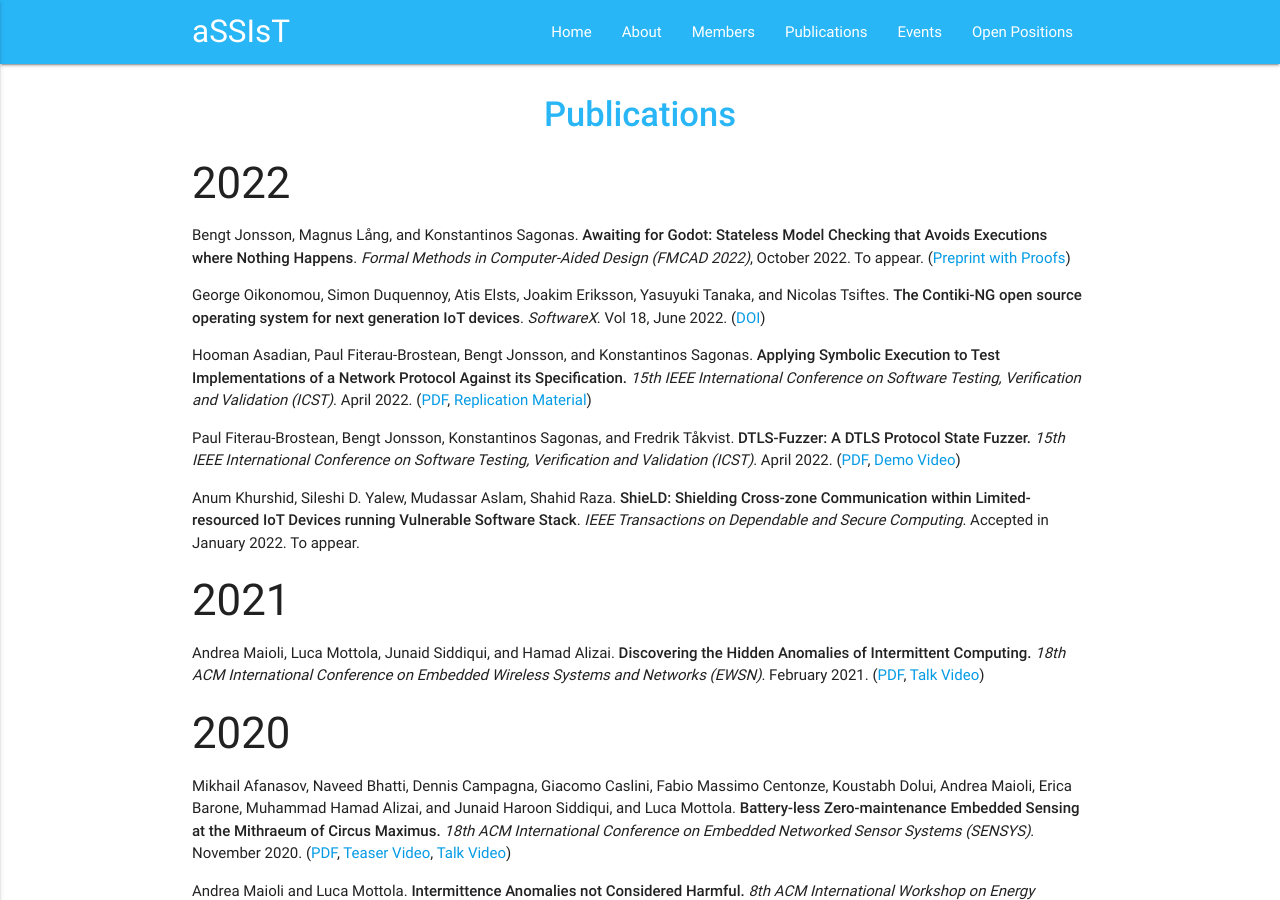
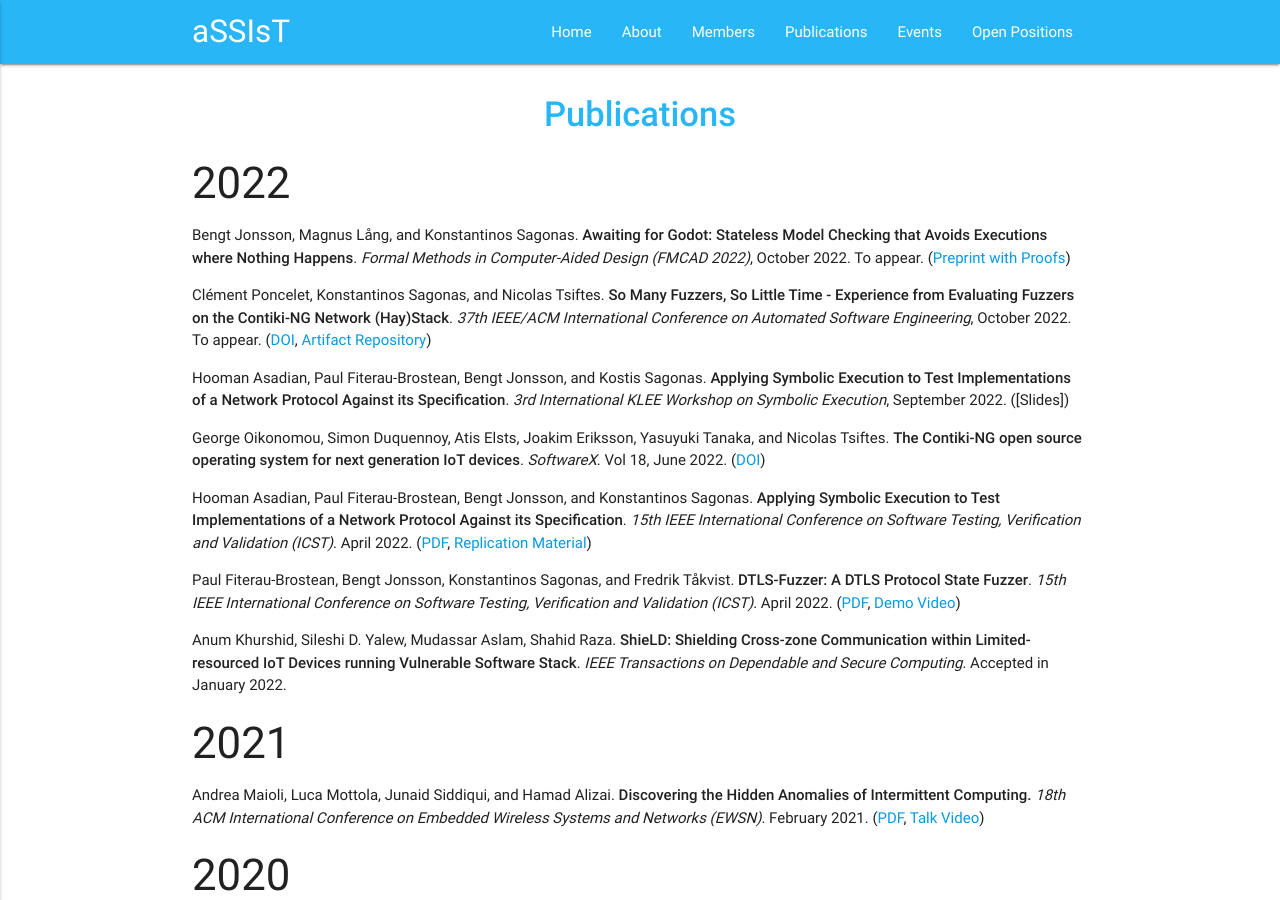
Before and after one commit to assist-project/assist-project.github.io, a Jekyll site: the page built from 03-publications.md, in a window 1280 px wide and 900 px high. Built offline with Jekyll 4.4.1, drawn with Linux system fonts in a browser that asks for light colours.

Commit message:
Add So Many Fuzzers paper info

```diff
--- a/03-publications.md
+++ b/03-publications.md
@@ -8,17 +8,23 @@ permalink: /publications/
 
 - Bengt Jonsson, Magnus Lång, and Konstantinos Sagonas. **Awaiting for Godot: Stateless Model Checking that Avoids Executions where Nothing Happens**. _Formal Methods in Computer-Aided Design (FMCAD 2022)_, October 2022. To appear. ([Preprint with Proofs](http://arxiv.org/abs/2208.09259))
 
+- Clément Poncelet, Konstantinos Sagonas, and Nicolas Tsiftes. **So Many Fuzzers, So Little Time - Experience from Evaluating Fuzzers on the Contiki-NG Network (Hay)Stack**. _37th IEEE/ACM International Conference on Automated Software Engineering_, October 2022. To appear. ([DOI](https://doi.org/10.1145/3551349.3556946), [Artifact Repository][So-Many-Fuzzers-Artifact])
+
+  [So-Many-Fuzzers-Artifact]: https://github.com/assist-project/so-many-fuzzers-artifact
+
+- Hooman Asadian, Paul Fiterau-Brostean, Bengt Jonsson, and Kostis Sagonas. **Applying Symbolic Execution to Test Implementations of a Network Protocol Against its Specification**. _3rd International KLEE Workshop on Symbolic Execution_, September 2022. ([Slides])
+
 - George Oikonomou, Simon Duquennoy, Atis Elsts, Joakim Eriksson, Yasuyuki Tanaka, and Nicolas Tsiftes. **The Contiki-NG open source operating system for next generation IoT devices**. _SoftwareX_. Vol 18, June 2022. ([DOI](https://doi.org/10.1016/j.softx.2022.101089))
 
-- Hooman Asadian, Paul Fiterau-Brostean, Bengt Jonsson, and Konstantinos Sagonas. **Applying Symbolic Execution to Test Implementations of a Network Protocol Against its Specification.** _15th IEEE International Conference on Software Testing, Verification and Validation (ICST)_. April 2022. ([PDF](papers/ApplyingSymExec@ICST-22.pdf), [Replication Material][ICST-22-replication-material])
+- Hooman Asadian, Paul Fiterau-Brostean, Bengt Jonsson, and Konstantinos Sagonas. **Applying Symbolic Execution to Test Implementations of a Network Protocol Against its Specification**. _15th IEEE International Conference on Software Testing, Verification and Validation (ICST)_. April 2022. ([PDF](papers/ApplyingSymExec@ICST-22.pdf), [Replication Material][ICST-22-replication-material])
 
   [ICST-22-replication-material]: https://doi.org/10.5281/zenodo.5929867
 
-- Paul Fiterau-Brostean, Bengt Jonsson, Konstantinos Sagonas, and Fredrik Tåkvist. **DTLS-Fuzzer: A DTLS Protocol State Fuzzer.** _15th IEEE International Conference on Software Testing, Verification and Validation (ICST)_. April 2022. ([PDF](papers/DTLS-Fuzzer@ICST-22.pdf), [Demo Video][DemoVideo@ICST22])
+- Paul Fiterau-Brostean, Bengt Jonsson, Konstantinos Sagonas, and Fredrik Tåkvist. **DTLS-Fuzzer: A DTLS Protocol State Fuzzer**. _15th IEEE International Conference on Software Testing, Verification and Validation (ICST)_. April 2022. ([PDF](papers/DTLS-Fuzzer@ICST-22.pdf), [Demo Video][DemoVideo@ICST22])
 
   [DemoVideo@ICST22]: https://youtu.be/KtEpwYC-f9M
 
-- Anum Khurshid, Sileshi D. Yalew, Mudassar Aslam, Shahid Raza. **ShieLD: Shielding Cross-zone Communication within Limited-resourced IoT Devices running Vulnerable Software Stack**. _IEEE Transactions on Dependable and Secure Computing_. Accepted in January 2022.  To appear.
+- Anum Khurshid, Sileshi D. Yalew, Mudassar Aslam, Shahid Raza. **ShieLD: Shielding Cross-zone Communication within Limited-resourced IoT Devices running Vulnerable Software Stack**. _IEEE Transactions on Dependable and Secure Computing_. Accepted in January 2022.
 
 ### 2021
 
```
